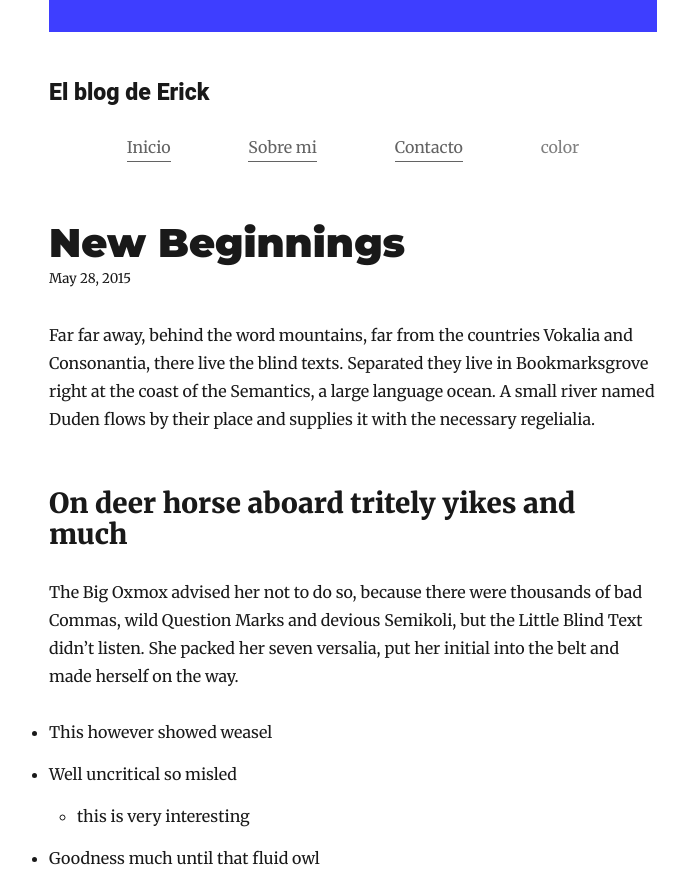
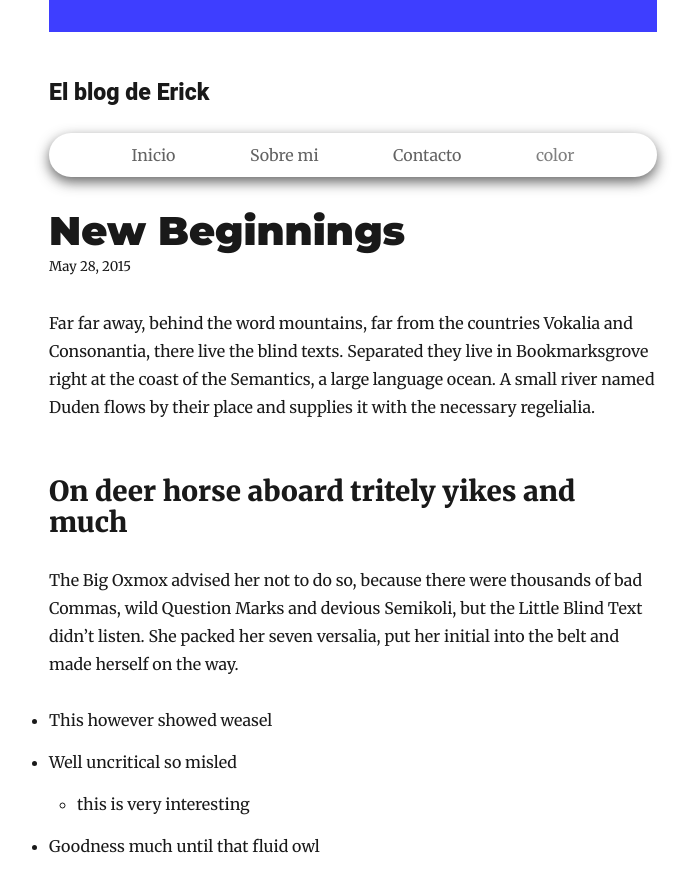
Before and after one commit to ErickRV19/my-blog, a Gatsby site: page /new-beginnings/ in a window 1280 px wide. Shown: the top 875 px of the page, without its empty margins (287-983 px from the left). Built offline with nearby package versions, Linux system fonts and the light colour scheme; Gatsby itself is replaced by a stand-in of ours; some packages are replaced by stand-ins of ours.

Commit message:
nav color y estilo

```diff
--- a/src/components/styles/layout.css
+++ b/src/components/styles/layout.css
@@ -7,15 +7,22 @@
 
 a {
     color: #636363;
+    box-shadow: none;
 }
 
 .nav {
     display: flex;
     flex-direction: row;
     justify-content: space-evenly;
-    padding-bottom: 2em;
+    padding: 0.5em;
+    margin-bottom: 2em;
     color: gray;
     text-decoration-line: none;
+    background-color: white;
+    border-radius: 2em;
+    -webkit-box-shadow: 0px 5px 13px 0px rgba(50, 50, 50, 0.75);
+    -moz-box-shadow: 0px 5px 13px 0px rgba(50, 50, 50, 0.75);
+    box-shadow: 0px 5px 13px 0px rgba(50, 50, 50, 0.75);
 }
 
 a:hover {
```
